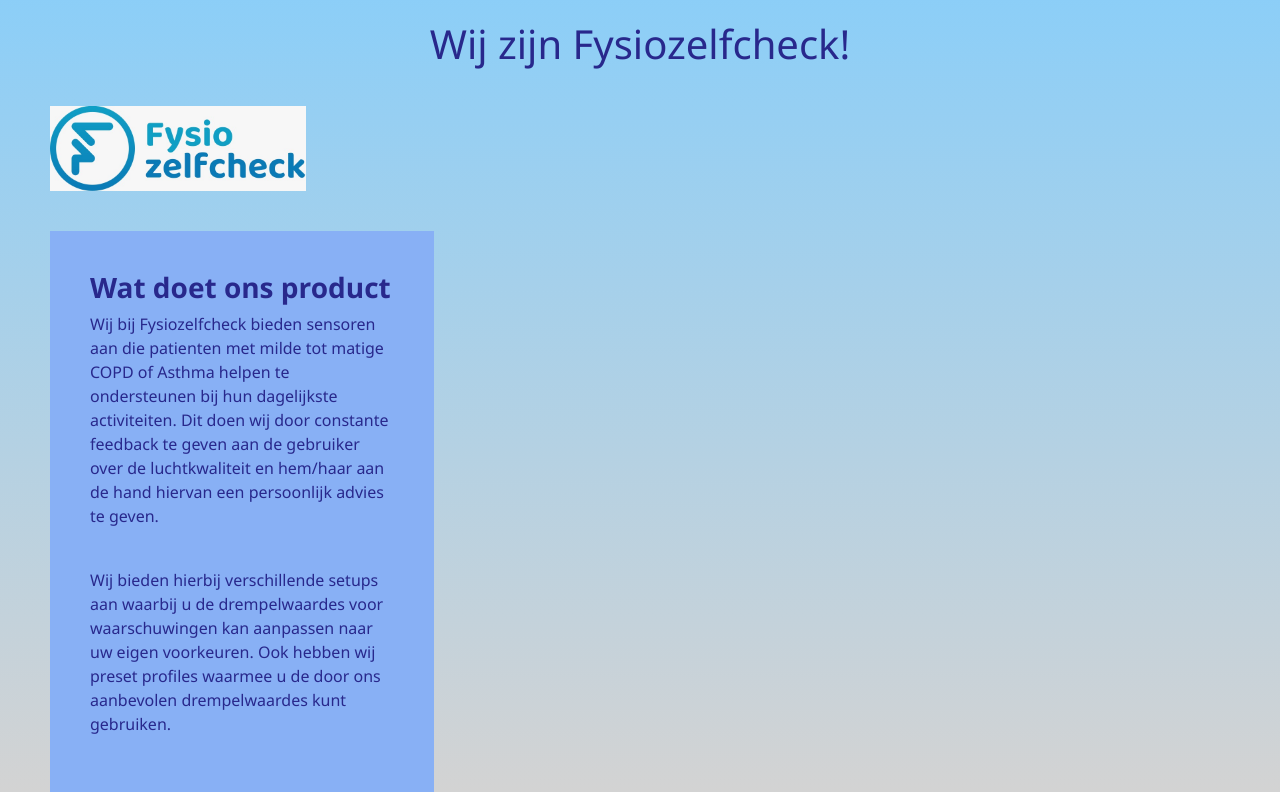
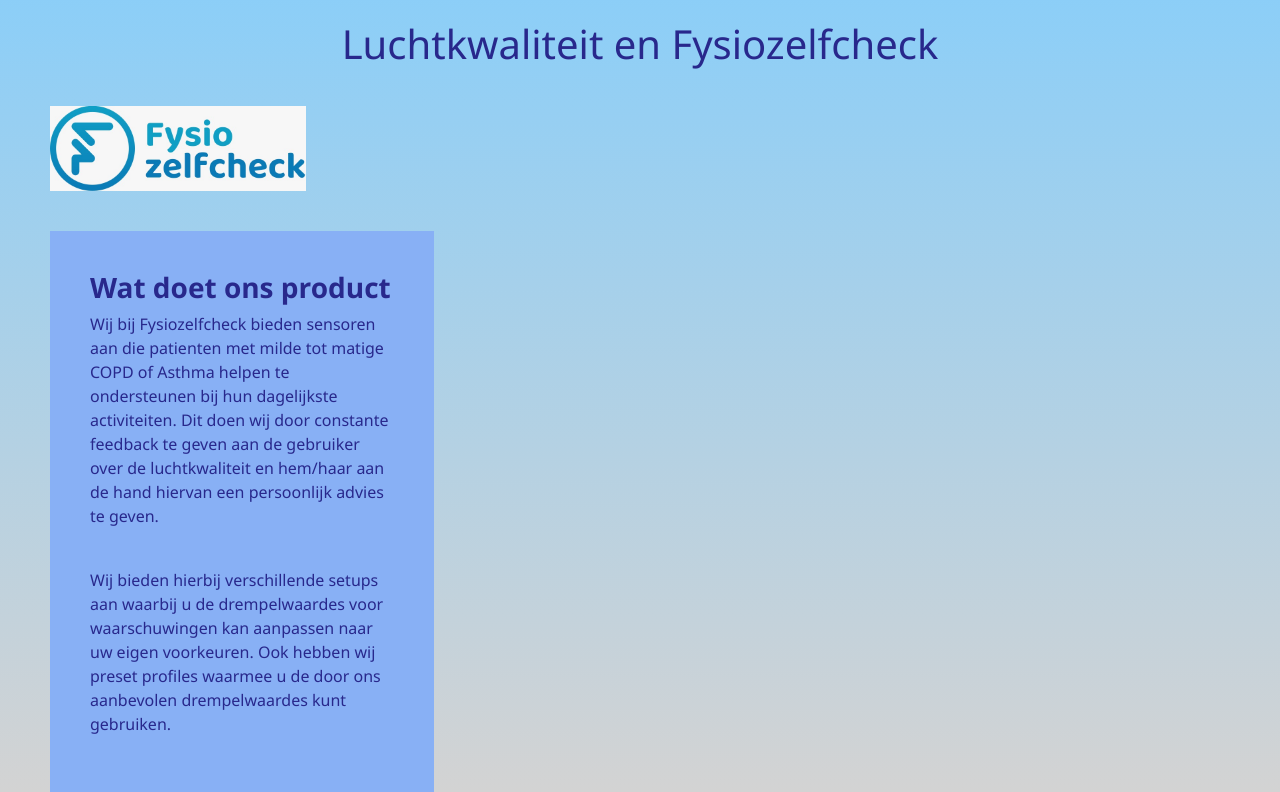
Before and after one commit to Bluelonden/FysioZelfcheckC3, a Python web app: template templates/home.html in a window 1280 px wide. Shown: the part 55-847 px from the top of the page. Run offline with Jinja, Linux system fonts and the light colour scheme; the template is opened without the code that fills it, so the values that code supplies are empty.

Commit message:
Kleine updates aan de homepage

```diff
--- a/templates/home.html
+++ b/templates/home.html
@@ -7,8 +7,10 @@
 {% endblock %}
 {% block content %}
 <!-- content here -->
-<h1 style="align-items: center;">Wij zijn Fysiozelfcheck!</h1>
+<h1 style="align-items: center;">Luchtkwaliteit en Fysiozelfcheck</h1>
+<a href = "https://fysiozelfcheck.nl/">
 <img class = "logo" src="static/img/Logo.jpeg" alt="Logo">
+</a>
 <div class="custom-containerv2">
     <h3><strong>
             Wat doet ons product
```
